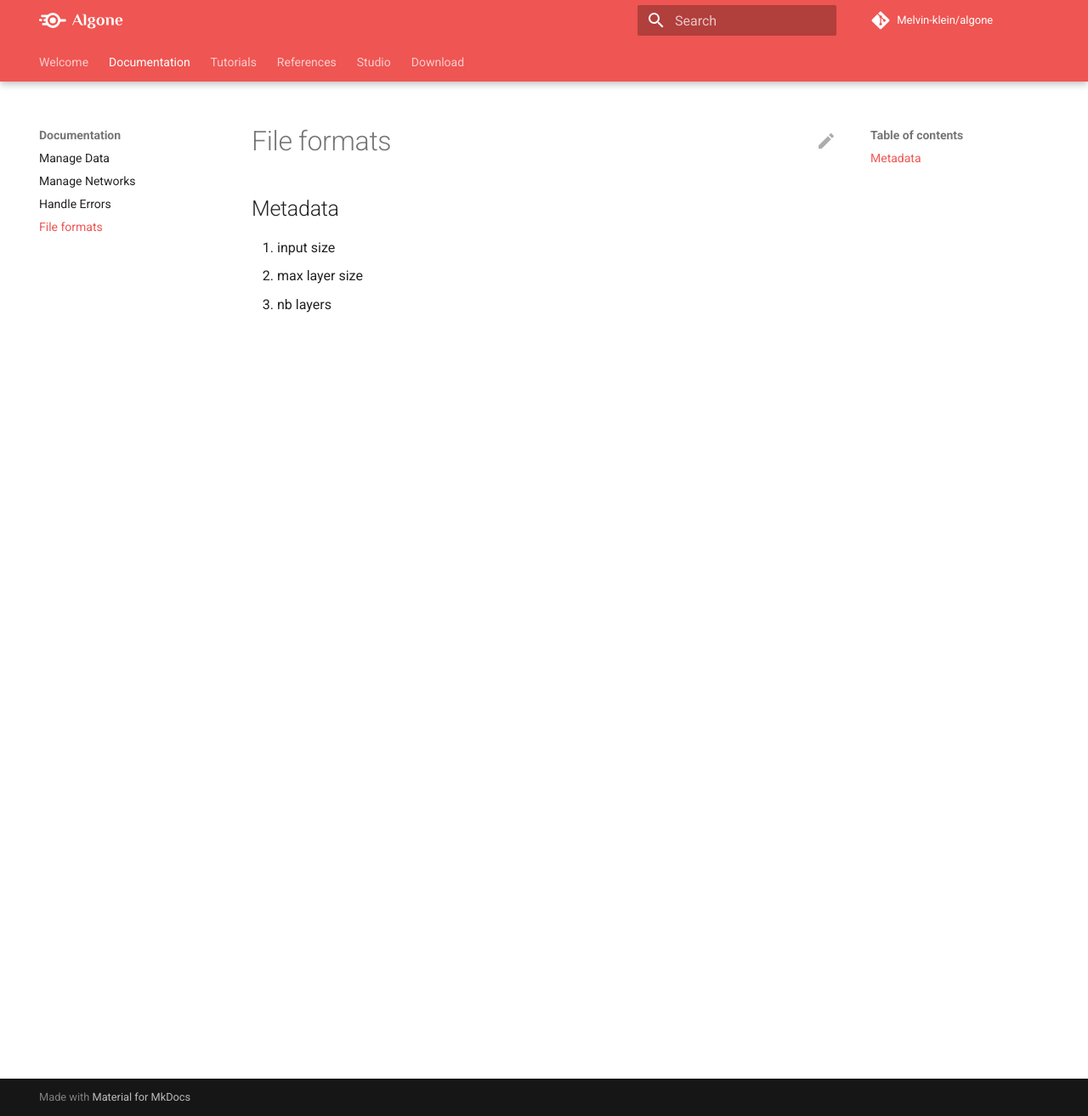
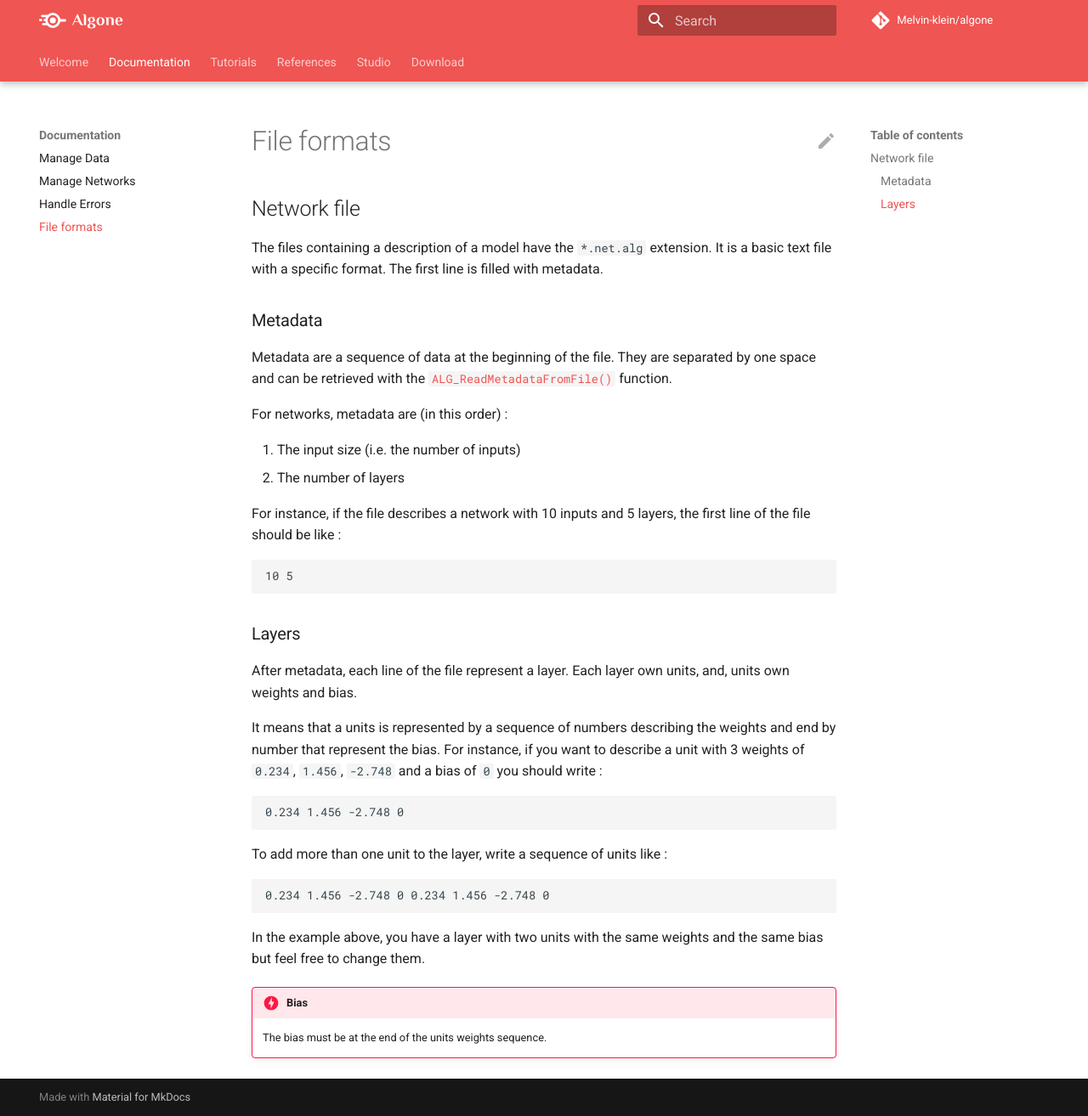
Before and after one commit to Melvin-klein/algone, an MkDocs documentation site: the page built from docs/documentation/file_formats.md, in a window 1280 px wide and 1314 px high. Shown: the whole window at 85% size. Built offline with MkDocs 1.6.1 and Material for MkDocs 9.7.7, drawn with Linux system fonts in a browser that asks for light colours; comment, search, counter and statistics services are not loaded.

Commit message:
Add file format documentation

````diff
--- a/docs/documentation/file_formats.md
+++ b/docs/documentation/file_formats.md
@@ -1,5 +1,46 @@
-## Metadata
+# File formats
 
-1. input size
-2. max layer size
-3. nb layers
+## Network file
+
+The files containing a description of a model have the `*.net.alg` extension.
+It is a basic text file with a specific format. The first line is filled with metadata.
+
+### Metadata
+
+Metadata are a sequence of data at the beginning of the file.
+They are separated by one space and can be retrieved with the [`ALG_ReadMetadataFromFile()`](/references/alg_readmetadatafromfile) function.
+
+For networks, metadata are (in this order) :
+
+1. The input size (i.e. the number of inputs)
+2. The number of layers
+
+For instance, if the file describes a network with 10 inputs and 5 layers, the first line of the file should be like :
+
+```
+10 5
+```
+
+### Layers
+
+After metadata, each line of the file represent a layer.
+Each layer own units, and, units own weights and bias.
+
+It means that a units is represented by a sequence of numbers describing the weights and end by number that represent the bias.
+For instance, if you want to describe a unit with 3 weights of `0.234`, `1.456`, `-2.748` and a bias of `0` you should write :
+
+```
+0.234 1.456 -2.748 0
+```
+
+To add more than one unit to the layer, write a sequence of units like :
+
+```
+0.234 1.456 -2.748 0 0.234 1.456 -2.748 0
+```
+
+In the example above, you have a layer with two units with the same weights and the same bias but feel free to change them.
+
+!!! danger "Bias"
+
+    The bias must be at the end of the units weights sequence.
````
Also changed, not shown: 1 other file.
